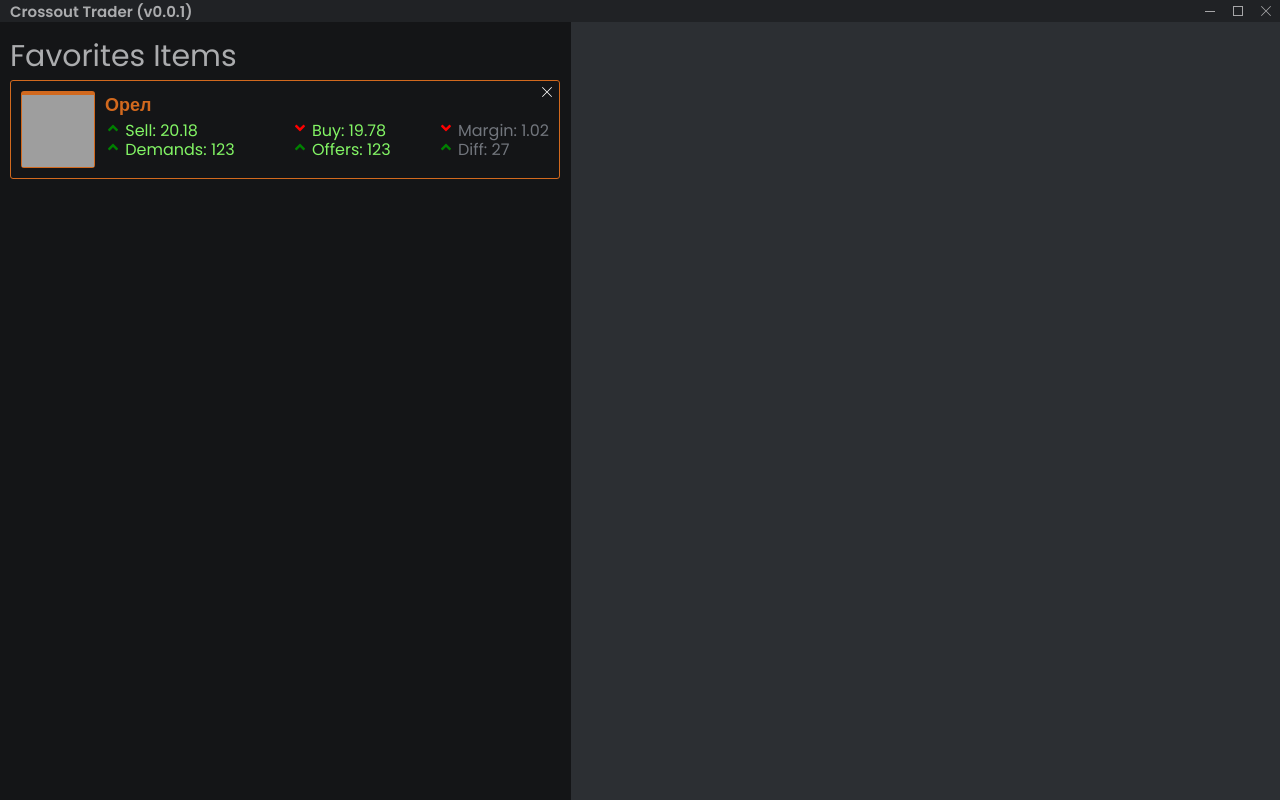
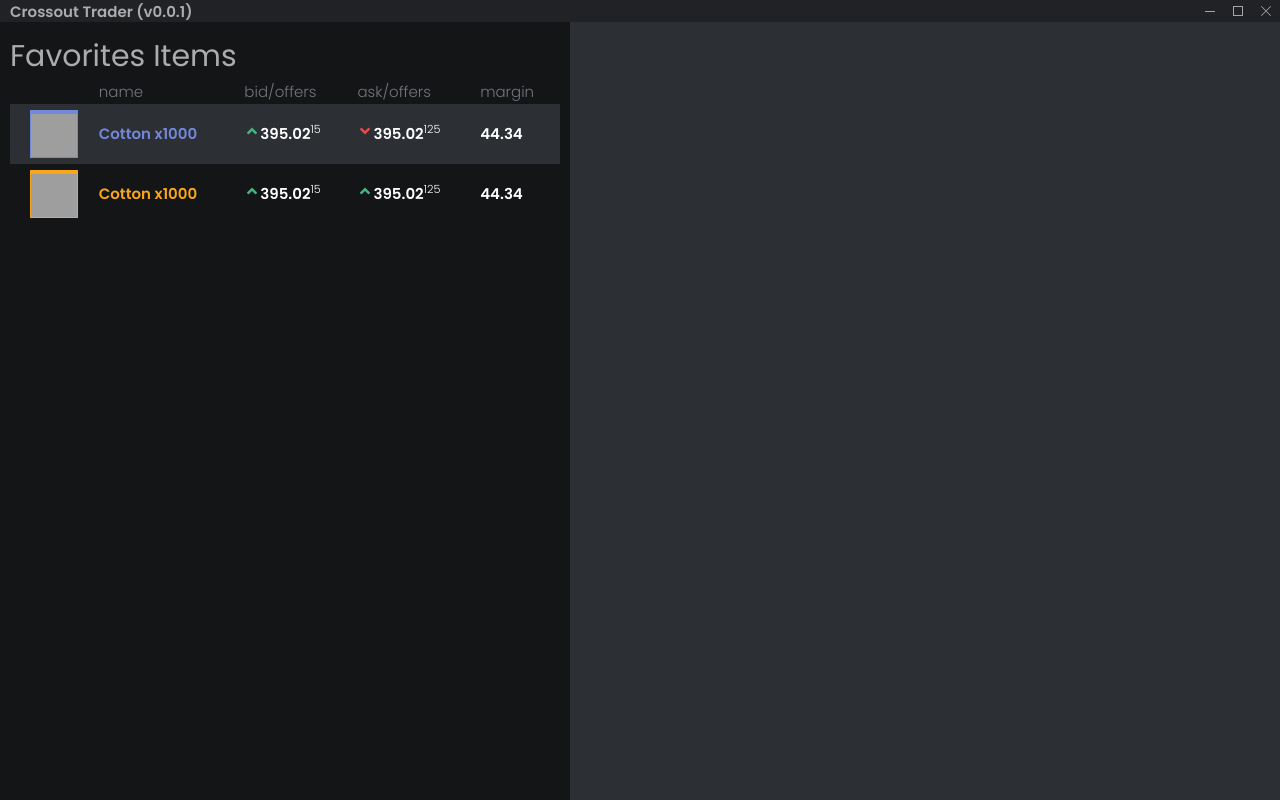
Before and after one commit to glmn/CrossoutTrader, an Electron app: page index.html in a window 1280 px wide. Drawn offline with nearby package versions, Linux system fonts and the light colour scheme; grey boxes are pictures that could not be loaded.

Commit message:
switched grid to table

```diff
--- a/assets/css/main.sass
+++ b/assets/css/main.sass
@@ -6,11 +6,11 @@
 
 $common-color: #696969
 $common-background-color: rgba(170, 170, 170, 0.1)
-$rare-color: #0040fd
+$rare-color: #7288da
 $rare-background-color: rgba(0, 102, 204, 0.1)
 $epic-color: #6a0082
 $epic-background-color: rgba(185, 0, 255, 0.1)
-$legendary-color: #daa520
+$legendary-color: #faa61a
 $legendary-background-color: rgba(254, 160, 64, 0.1)
 $relic-color: #d2691e
 $relic-background-color: rgba(255, 103, 1, 0.1)
@@ -59,67 +59,51 @@
   display: flex
   flex-direction: column
   width: 550px
+  background-color: $darken-color
   padding: 1rem
-  background-color: $darken-color
-  border-right: 1px solid $darken-color
 
   .title
     font-size: 30px
     color: $light-color
 
-  .items
-    .item
-      border-radius: 3px
-      box-sizing: border-box
-      border: 1px solid $lighten-color
-      padding: 1rem
-      margin-bottom: 1rem
-      display: flex
-      flex-direction: row
+  table
+    font-family: "Poppins", sans-serif
+    padding: 0
 
-      &.common
-        border: 1px solid $common-color
+    th
+      color: $primary-text-color
+      font-weight: 300
 
-      &.rare
-        border: 1px solid $rare-color
+    th, td
+      border-bottom: none
+      padding: 0
 
-      &.epic
-        border: 1px solid $epic-color
+    tbody
+      tr
+        &:nth-child(odd)
+          background: $lighten-color
 
-      &.legendary
-        border: 1px solid $legendary-color
+    td
+      color: white
+      font-weight: 600
 
-      &.relic
-        border: 1px solid $relic-color
+      sup
+        font-weight: 300
 
-      &:hover
-        cursor: pointer
-        border: 1px solid $primary-text-color
+      &.img
+        text-align: center
+        padding: 6px
 
-      .removeButton
-        position: absolute
-        margin-top: -10px
-        margin-left: 520px
-        color: white
-
-      .img
-        width: 72px
-        height: 72px
-        display: flex
-        flex-direction: column
+      img
+        vertical-align: middle
+        width: 48px
+        height: 48px
         border: 1px solid black
-        border-radius: 3px
-        margin: 0 auto
-
-        img
-          width: 72px
-          height: 72px
-          text-align: center
-          margin-left: auto
-          margin-right: auto
-          box-sizing: border-box
-          -moz-box-sizing: border-box
-          -webkit-box-sizing: border-box
+        margin-left: auto
+        margin-right: auto
+        box-sizing: border-box
+        -moz-box-sizing: border-box
+        -webkit-box-sizing: border-box
 
         &.common
           border-top: 4px solid $common-color
@@ -145,39 +129,6 @@
           border-top: 4px solid $relic-color
           border-color: $relic-color
           background-color: $relic-background-color
-
-      .data
-        color: $primary-text-color
-        padding-left: 1rem
-        width: 100%
-        display: flex
-        flex-direction: column
-
-        .name
-          flex-direction: row
-          font-weight: 800
-          font-size: 18px
-
-        .price
-          display: flex
-          flex-direction: row
-          font-size: 16px
-          font-weight: 400
-          line-height: 16px
-          justify-content: space-between
-
-          .sell
-            flex-direction: column
-            padding-right: 1rem
-
-          .buy
-            flex-direction: column
-
-          .sell, .buy
-            color: #83f565
-
-          .margin
-            flex-direction: column
 
 .content
   width: 100%
@@ -211,7 +162,7 @@
       height: 16px
 
   &.angle-up
-    background-color: green
+    background-color: #43b581
     -webkit-mask: url("../img/angle-up.svg") 50% no-repeat
     mask: url("../img/angle-up.svg") 50% no-repeat
     display: inline-block
@@ -219,7 +170,7 @@
     height: 16px
 
   &.angle-down
-    background-color: red
+    background-color: #f04747
     -webkit-mask: url("../img/angle-down.svg") 50% no-repeat
     mask: url("../img/angle-down.svg") 50% no-repeat
     display: inline-block
--- a/index.html
+++ b/index.html
@@ -26,44 +26,47 @@
 
         <aside class="sidebar">
           <div class="title">Favorites Items</div>
-          <div class="items">
-            <div class="item relic">
-              <div class="removeButton"><svg width="12" height="12" viewBox="0 0 12 12"><polygon fill="#ffffff" fill-rule="evenodd" points="11 1.576 6.583 6 11 10.424 10.424 11 6 6.583 1.576 11 1 10.424 5.417 6 1 1.576 1.576 1 6 5.417 10.424 1"></polygon></svg></div>
-                <div class="img relic"><img src="https://vignette.wikia.nocookie.net/crossout/images/d/dc/%D0%9E%D1%80%D0%B5%D0%BB.png/revision/latest/scale-to-width-down/270?cb=20170718053533&path-prefix=ru" alt=""></div>
-              <div class="data">
-                <div class="name relic">Орел</div>
-                <div class="price">
-                  <div class="sell">
-                    <div class="angle-up"></div>
-                    Sell: 20.18
-                    <div>
-                      <div class="angle-up"></div>
-                      Demands: 123
-                    </div>
-                  </div>
-                  <div class="buy">
-                    <div class="angle-down"></div>
-                    Buy: 19.78
-                    <div>
-                      <div class="angle-up"></div>
-                      Offers: 123
-                    </div>
-                  </div>
-                  <div class="margin">
-                    <div class="angle-down"></div>
-                    Margin: 1.02
-                    <div>
-                      <div class="angle-up"></div>
-                      Diff: 27
-                    </div>
-                  </div>
-                </div>
-                <div class="buttons">
-                  <div class="remove"></div>
-                </div>
-              </div>
-            </div>
-          </div>
+          <table class="u-full-width">
+            <thead>
+              <th></th>
+              <th>name</th>
+              <th>bid/offers</th>
+              <th>ask/offers</th>
+              <th>margin</th>
+            </thead>
+            <tbody>
+              <tr>
+                <td class="img">
+                  <img src="https://raw.githubusercontent.com/glmn/CrossoutItems/master/128x128/497.png" class="rare" alt="">
+                </td>
+                <td>
+                  <div class="name rare">Cotton x1000</div>
+                </td>
+                <td>
+                  <div><div class="angle-up"></div>395.02<sup>15</sup></div>
+                </td>
+                <td>
+                  <div><div class="angle-down"></div>395.02<sup>125</sup></div>
+                </td>
+                <td>44.34</td>
+              </tr>
+              <tr>
+                <td class="img">
+                  <img src="https://raw.githubusercontent.com/glmn/CrossoutItems/master/128x128/497.png" class="legendary" alt="">
+                </td>
+                <td>
+                  <div class="name legendary">Cotton x1000</div>
+                </td>
+                <td>
+                  <div><div class="angle-up"></div>395.02<sup>15</sup></div>
+                </td>
+                <td>
+                  <div><div class="angle-up"></div>395.02<sup>125</sup></div>
+                </td>
+                <td>44.34</td>
+              </tr>
+            </tbody>
+          </table>
         </aside>
 
         <section class="content">
```
Also changed, not shown: assets/css/main.css, 1 other file.
